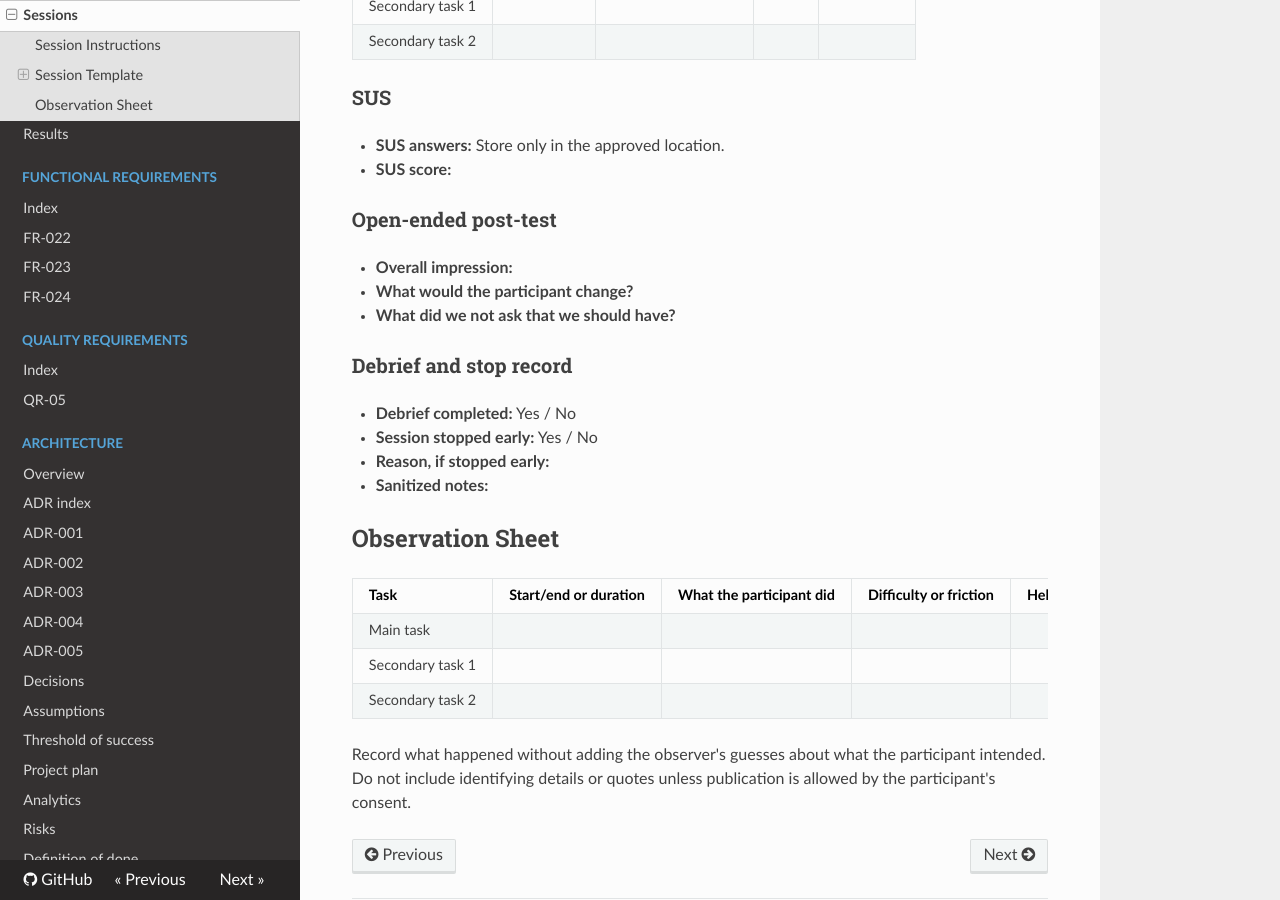
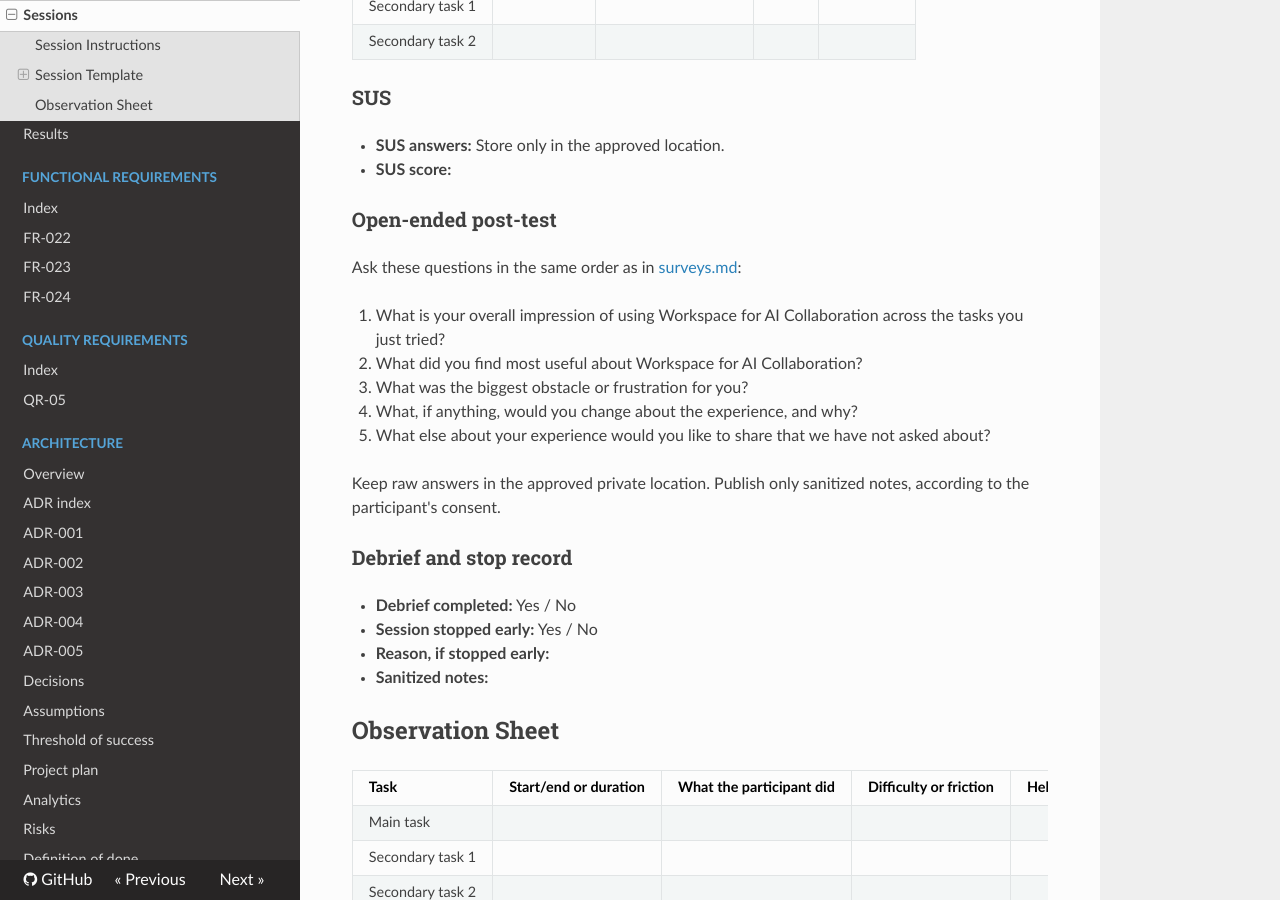
Before and after one commit to WellMadeTeam/workspace-ai-03, an MkDocs documentation site: the page built from docs/usability-tests/ut-01/sessions/README.md, in a window 1280 px wide and 900 px high, scrolled down 1465 px. Built offline with MkDocs 1.6.1, drawn with Linux system fonts in a browser that asks for light colours; nearby versions of some CDN libraries.

Commit message:
change open-endedf post-test

```diff
--- a/docs/usability-tests/ut-01/sessions/README.md
+++ b/docs/usability-tests/ut-01/sessions/README.md
@@ -61,9 +61,16 @@ Copy this section into a new file named with the participant code, for example `
 
 ### Open-ended post-test
 
-- **Overall impression:**
-- **What would the participant change?**
-- **What did we not ask that we should have?**
+Ask these questions in the same order as in [surveys.md](../surveys.md):
+
+1. What is your overall impression of using Workspace for AI Collaboration across the tasks you just tried?
+2. What did you find most useful about Workspace for AI Collaboration?
+3. What was the biggest obstacle or frustration for you?
+4. What, if anything, would you change about the experience, and why?
+5. What else about your experience would you like to share that we have not asked about?
+
+Keep raw answers in the approved private location.
+Publish only sanitized notes, according to the participant's consent.
 
 ### Debrief and stop record
 
```
